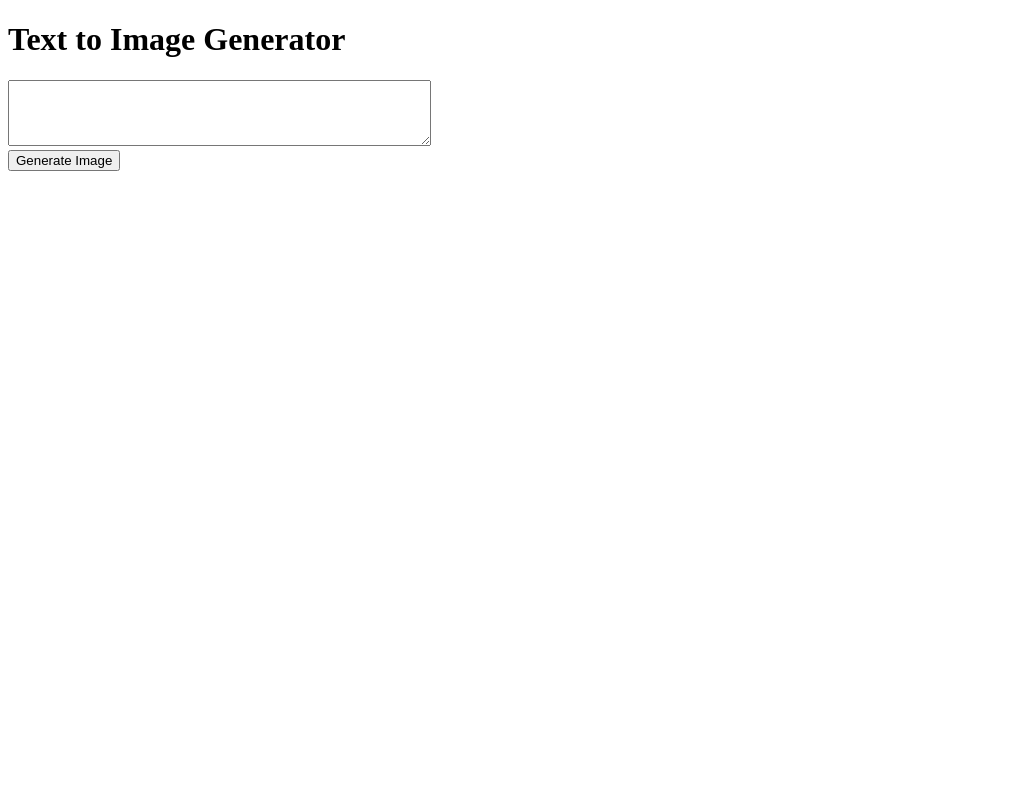
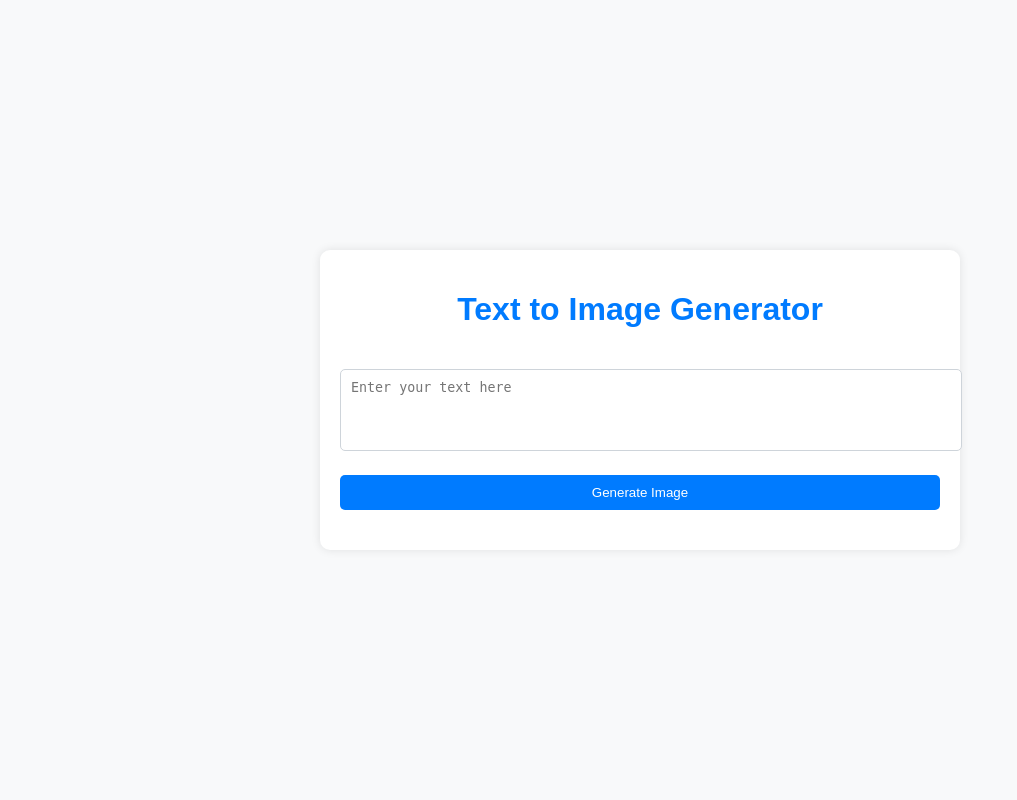
Before and after one commit to vishnuuragu/Image-Generator, a Flask app: page / in a window 1280 px wide. Shown: the whole page, without its empty margins (0-1017 px from the left). Run offline with Flask 3, Linux system fonts and the light colour scheme.

Commit message:
updated UI

```diff
--- a/templates/index.html
+++ b/templates/index.html
@@ -4,11 +4,77 @@
     <meta charset="UTF-8">
     <meta name="viewport" content="width=device-width, initial-scale=1.0">
     <title>Text to Image Generator</title>
+    <style>
+        body {
+            font-family: Arial, sans-serif;
+            background-color: #f8f9fa;
+            margin: 0;
+            padding: 0;
+            display: flex;
+            justify-content: center;
+            align-items: center;
+            height: 100vh;
+        }
+
+        .container {
+            max-width: 600px;
+            width: 100%;
+            padding: 20px;
+            border-radius: 10px;
+            box-shadow: 0 0 10px rgba(0, 0, 0, 0.1);
+            background-color: #ffffff;
+        }
+
+        h1 {
+            text-align: center;
+            color: #007bff;
+        }
+
+        textarea {
+            width: 100%;
+            padding: 10px;
+            margin-top: 20px;
+            border: 1px solid #ced4da;
+            border-radius: 5px;
+            resize: none;
+        }
+
+        button {
+            background-color: #007bff;
+            color: #ffffff;
+            border: none;
+            border-radius: 5px;
+            padding: 10px 20px;
+            cursor: pointer;
+            margin-top: 20px;
+            width: 100%;
+            transition: background-color 0.3s ease;
+        }
+
+        button:hover {
+            background-color: #0056b3;
+        }
+
+        .image-container {
+            text-align: center;
+            margin-top: 20px;
+        }
+
+        .generated-image {
+            max-width: 100%;
+            height: auto;
+            border-radius: 5px;
+            box-shadow: 0 0 10px rgba(0, 0, 0, 0.1);
+        }
+    </style>
 </head>
 <body>
-    <h1>Text to Image Generator</h1>
-    <textarea id="textInput" rows="4" cols="50"></textarea><br>
-    <button onclick="generateImage()">Generate Image</button>
+    <div class="container">
+        <h1>Text to Image Generator</h1>
+        <textarea id="textInput" rows="4" placeholder="Enter your text here"></textarea>
+        <button onclick="generateImage()">Generate Image</button>
+        <div class="image-container" id="imageContainer"></div>
+    </div>
 
     <script>
         function generateImage() {
@@ -22,10 +88,20 @@
             })
             .then(response => {
                 if (response.ok) {
-                    console.log('Image generated successfully.');
+                    return response.blob();  // Convert response to Blob object
                 } else {
                     console.error('Failed to generate image.');
+                    throw new Error('Failed to generate image.');
                 }
+            })
+            .then(blob => {
+                var img = document.createElement('img');
+                img.src = URL.createObjectURL(blob);
+                img.className = 'generated-image';
+
+                var imageContainer = document.getElementById("imageContainer");
+                imageContainer.innerHTML = '';
+                imageContainer.appendChild(img);
             })
             .catch(error => console.error('Error:', error));
         }
```
